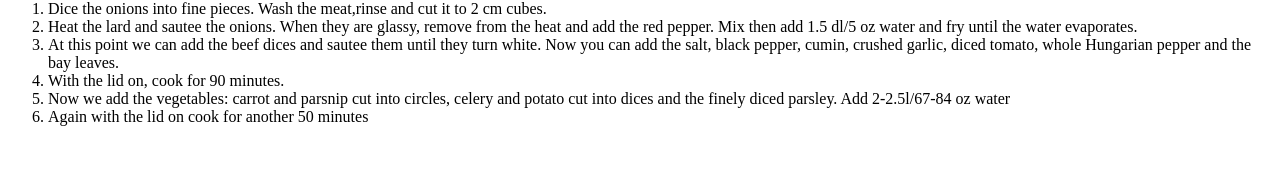
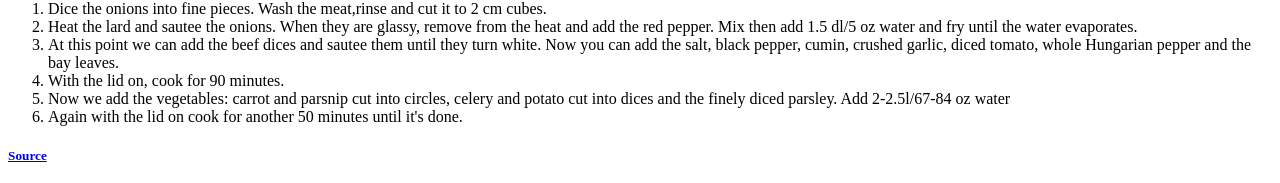
Before and after one commit to Demioon/odin-recipes, a plain HTML site: page recipes/gulyas.html in a window 1280 px wide. Shown: the part 628-811 px from the top of the page. Drawn offline with Linux system fonts and the light colour scheme.

Commit message:
Finished with adding src of original recipe

```diff
--- a/recipes/gulyas.html
+++ b/recipes/gulyas.html
@@ -39,9 +39,11 @@
                 <li>At this point we can add the beef dices and sautee them until they turn white. Now you can add the salt, black pepper, cumin, crushed garlic, diced tomato, whole Hungarian pepper and the bay leaves. </li>
                 <li>With the lid on, cook for 90 minutes.</li>
                 <li>Now we add the vegetables: carrot and parsnip cut into circles, celery and potato cut into dices and the finely diced parsley. Add 2-2.5l/67-84 oz water</li>
-                <li>Again with the lid on cook for another 50 minutes</li>
+                <li>Again with the lid on cook for another 50 minutes until it's done.</li>
+            </ol>
 
-            </ol>
+            <h5><a href="https://paprikabolt.hu/blog/tradicionalis-gulyasleves-recept/" target="_blank">Source</a>
+            </h5>
 
         </body>
     </head>
```
